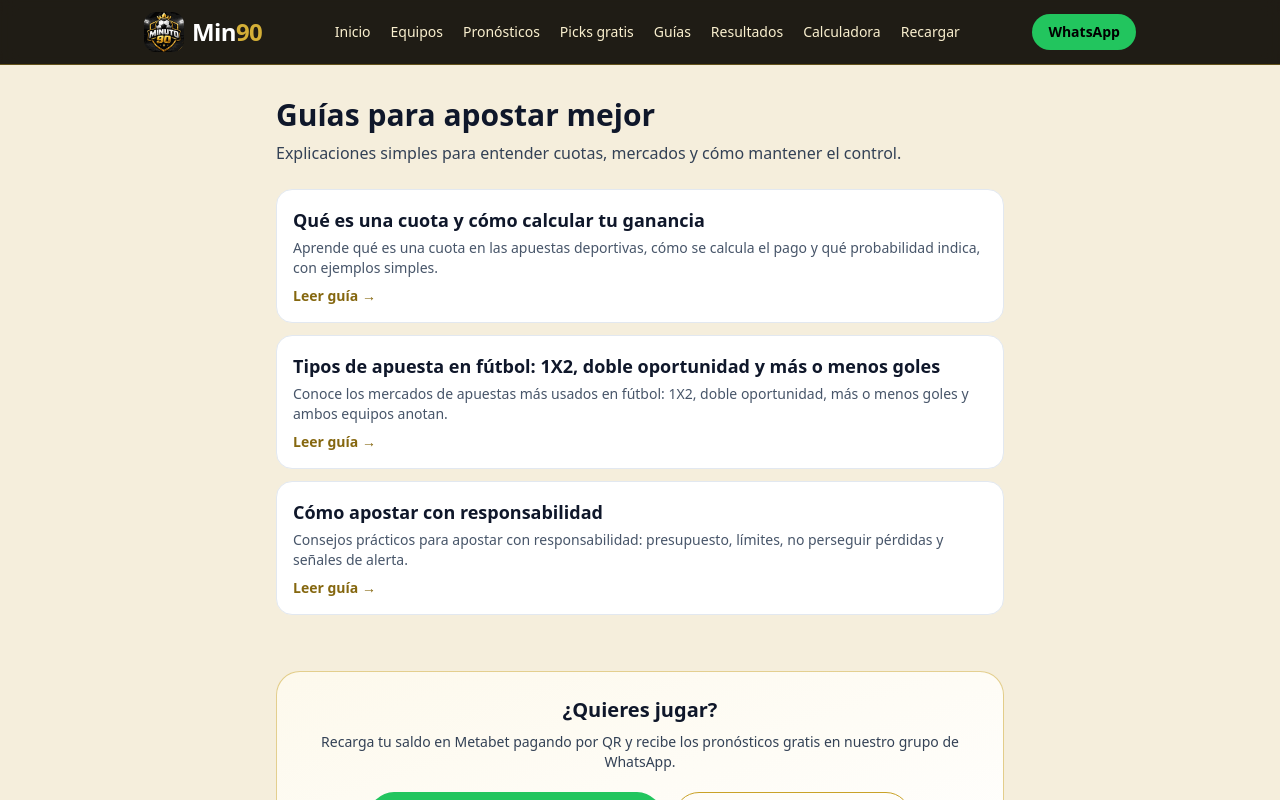
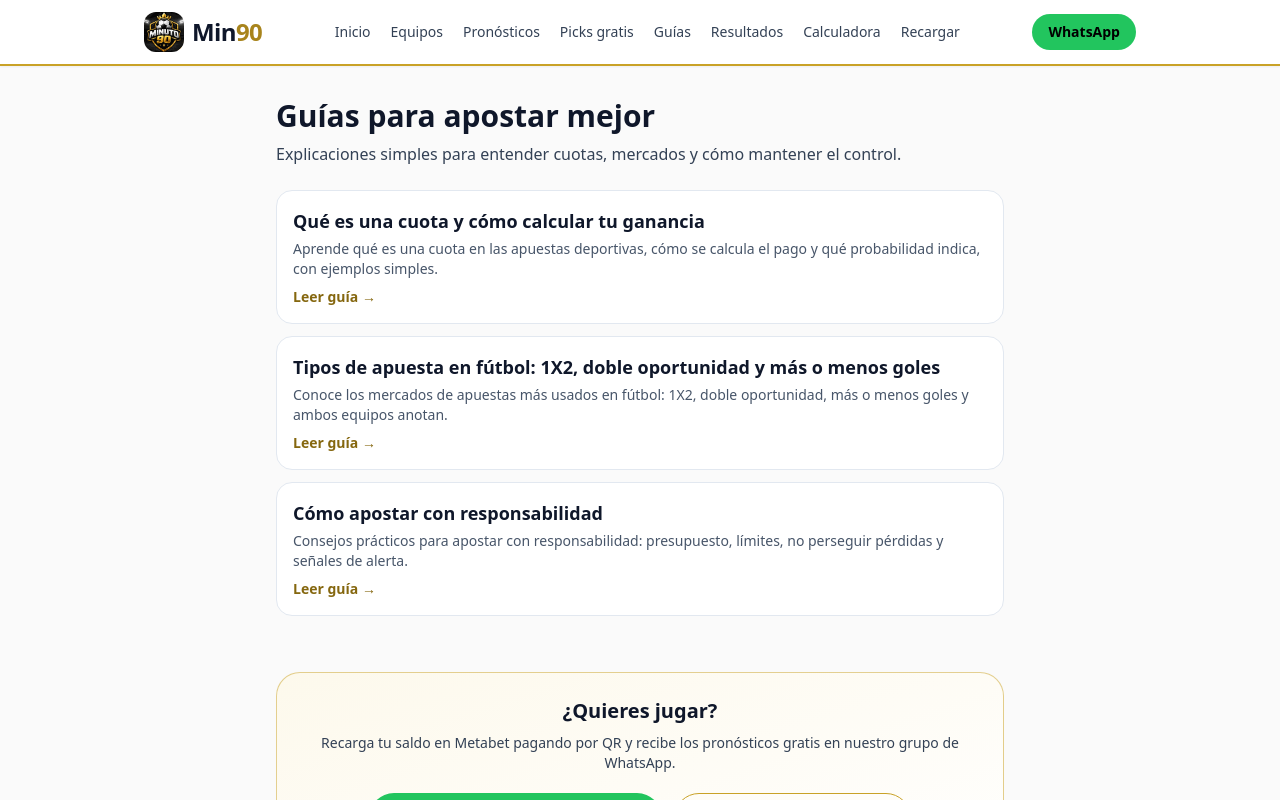
Before and after one commit to BladimirBLopez/Min90Bolivia, a Next.js app: page /guias in a window 1280 px wide. Shown: the top 800 px of the page. Built offline with nearby package versions, Linux system fonts and the light colour scheme.

Commit message:
Diseno blanco y dorado: fondo casi blanco y navbar claro

```diff
--- a/components/Navbar.js
+++ b/components/Navbar.js
@@ -18,7 +18,7 @@ export default function Navbar() {
   const [open, setOpen] = useState(false);
   const close = () => setOpen(false);
   return (
-    <header className="sticky top-0 z-40 border-b border-oro-500/40 bg-[#14100a]/95 text-white backdrop-blur">
+    <header className="sticky top-0 z-40 border-b-2 border-oro-500 bg-white/95 text-slate-900 shadow-sm backdrop-blur">
       <div className="mx-auto grid max-w-5xl grid-cols-[1fr_auto_1fr] items-center gap-3 px-4 py-3 sm:flex sm:justify-between">
         <button
           type="button"
@@ -26,7 +26,7 @@ export default function Navbar() {
           aria-label={open ? "Cerrar menú" : "Abrir menú"}
           aria-expanded={open}
           aria-controls="menu-movil"
-          className="flex h-10 w-10 items-center justify-center justify-self-start rounded-xl border border-white/15 text-oro-100 active:bg-white/10 sm:hidden"
+          className="flex h-10 w-10 items-center justify-center justify-self-start rounded-xl border border-oro-500/60 text-oro-700 active:bg-oro-50 sm:hidden"
         >
           <svg width="22" height="22" viewBox="0 0 24 24" fill="none" stroke="currentColor" strokeWidth="2" strokeLinecap="round" aria-hidden="true">
             {open ? (
@@ -39,11 +39,11 @@ export default function Navbar() {
         <Link href="/#inicio" onClick={close} className="flex items-center justify-center gap-2 text-xl font-black tracking-tight sm:justify-start sm:text-2xl">
           {/* eslint-disable-next-line @next/next/no-img-element */}
           <img src="/logo-min90.png" alt="Min90 Bolivia" width={40} height={40} className="h-10 w-10 rounded-xl" />
-          <span>Min<span className="text-oro-400">90</span></span>
+          <span>Min<span className="text-oro-600">90</span></span>
         </Link>
-        <nav className="hidden gap-5 text-sm text-oro-100 sm:flex">
+        <nav className="hidden gap-5 text-sm font-medium text-slate-700 sm:flex">
           {links.map(([t, h]) => (
-            <a key={h} href={h} className="hover:text-oro-300">{t}</a>
+            <a key={h} href={h} className="hover:text-oro-600">{t}</a>
           ))}
         </nav>
         <div className="flex justify-end">
@@ -51,13 +51,13 @@ export default function Navbar() {
         </div>
       </div>
       {open && (
-        <nav id="menu-movil" className="border-t border-white/10 bg-[#14100a] px-4 pb-3 pt-1 sm:hidden">
+        <nav id="menu-movil" className="border-t border-oro-500/30 bg-white px-4 pb-3 pt-1 sm:hidden">
           {links.map(([t, h]) => (
             <a
               key={h}
               href={h}
               onClick={close}
-              className={"block border-b border-white/10 py-3 text-base last:border-b-0 " + (h === "/recarga-ahora" ? "font-bold text-oro-300" : "text-oro-100")}
+              className={"block border-b border-slate-200 py-3 text-base last:border-b-0 " + (h === "/recarga-ahora" ? "font-bold text-oro-700" : "text-slate-800")}
             >
               {t}
             </a>
--- a/tailwind.config.js
+++ b/tailwind.config.js
@@ -7,7 +7,7 @@ module.exports = {
   theme: {
     extend: {
       colors: {
-        crema: "#F5EEDC",
+        crema: "#FAFAFA",
         oro: { 50: "#FDF9EC", 100: "#FAF0CF", 200: "#F4E19C", 300: "#E9CC66", 400: "#D4AF37", 500: "#C9A227", 600: "#A8841C", 700: "#85670F", 800: "#6A520C", 900: "#4F3D09" },
       },
     },
```
